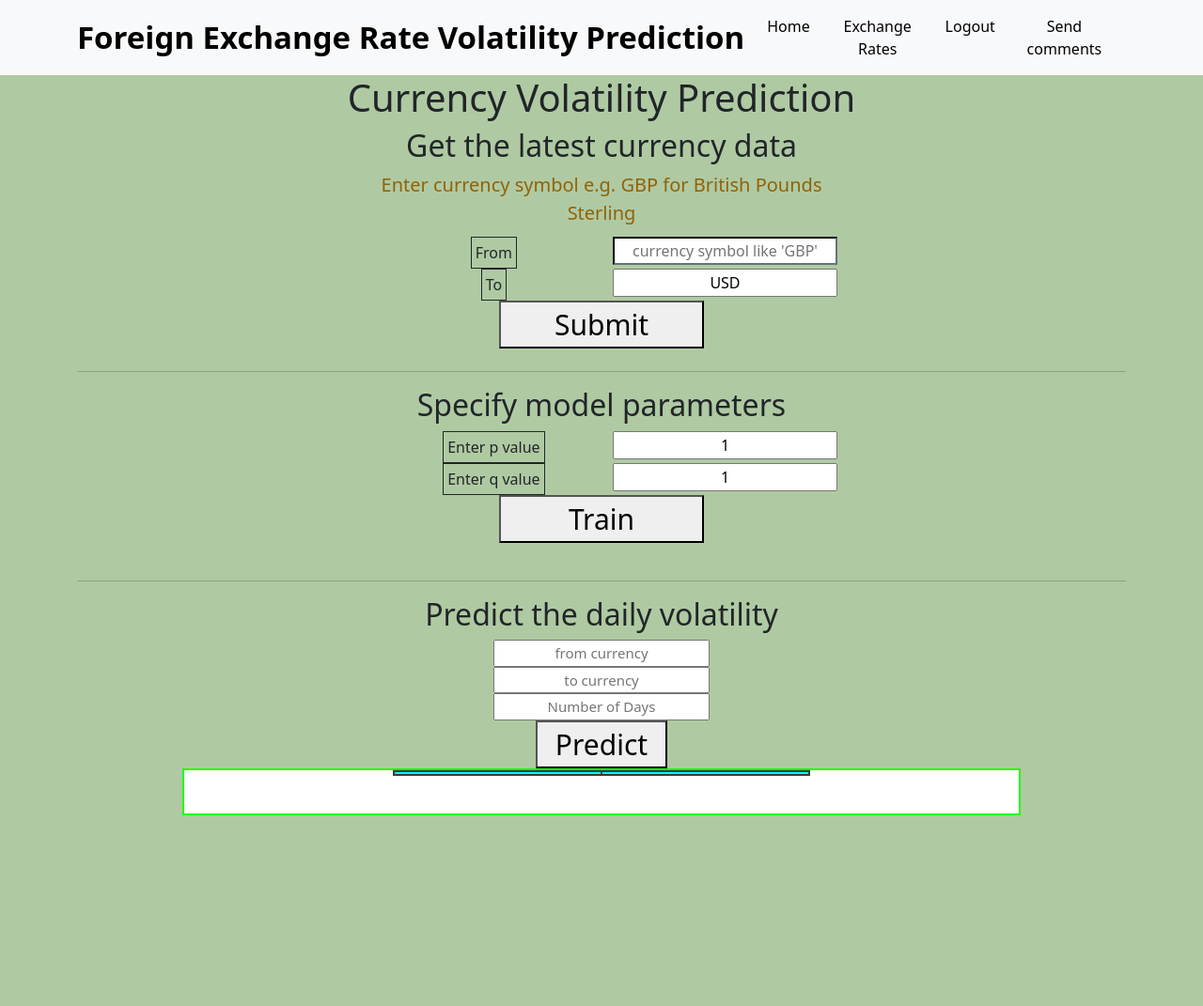
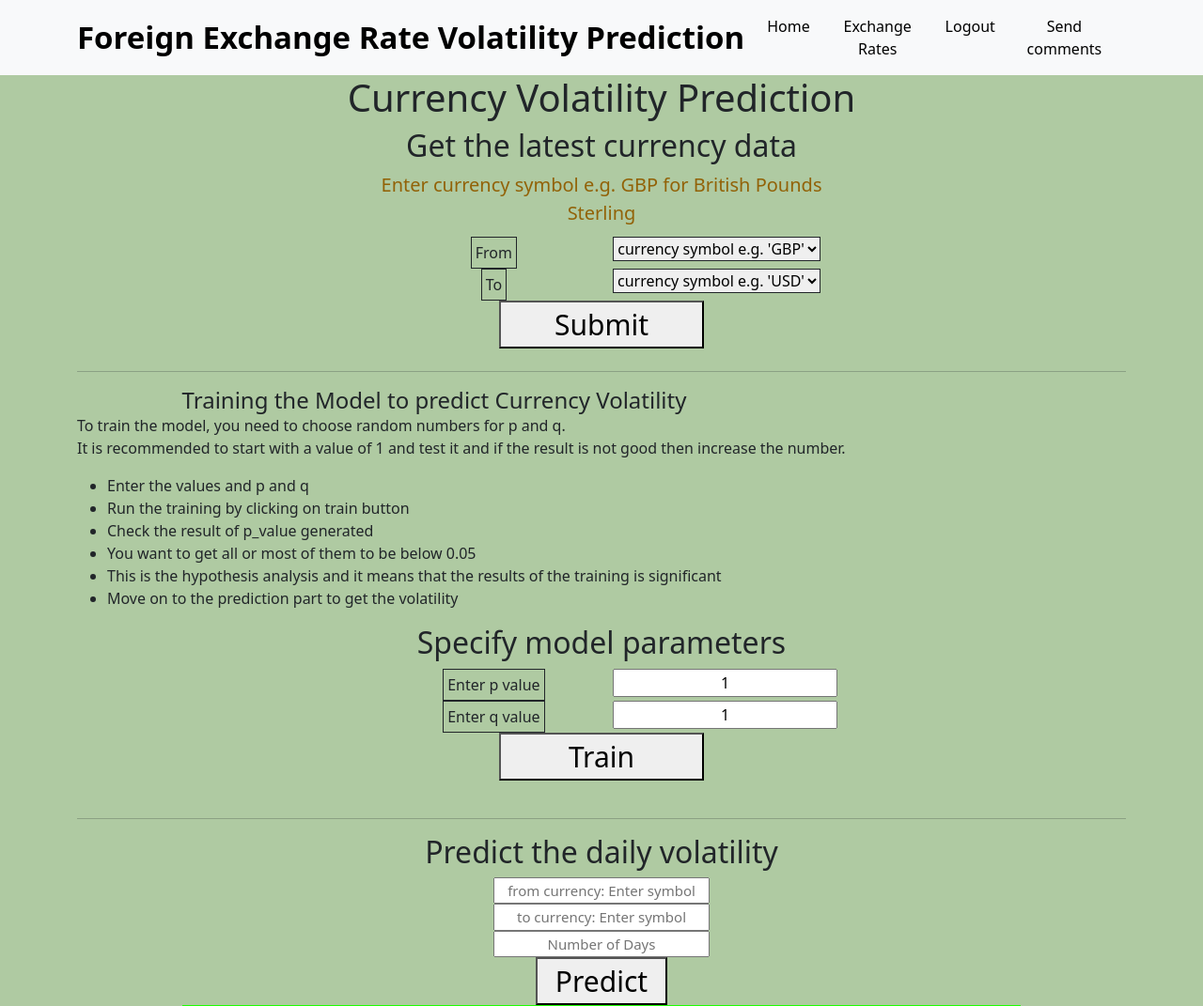
Before and after one commit to Wali-Mohamed/foreign_exchange_prediction, a Flask app: page /data in a window 1280 px wide. Shown: the top 1071 px of the page at 94% size. Before the commit the page ends 868 px from the top, so only its background shows below. Run offline with Flask 3, Linux system fonts and the light colour scheme; parts of the project's set-up code (start-up, migrations or seed data) failed here and were passed over.

Commit message:
added drop down for currencies and added instructions

```diff
--- a/app.py
+++ b/app.py
@@ -1,3 +1,4 @@
+
 import numpy as np
 from glob import glob
 
@@ -43,22 +44,29 @@ def get_data():
     session.permanent=True
     session['from_curr']=from_curr
     session['to_curr']=to_curr
+    datalist=[x for x in request.form.values()]
+    print(datalist)
 
 
     currency_class= AlphaVantageAPI()
     df=currency_class.fx_daily(from_symbol=from_curr, to_symbol=to_curr, output_size='full')
+
     data1=df.head()
     data2=data1.close.values
-    data=df.head().to_html()
+    currency_data=df.head().to_html()
+    session['currencydata']=currency_data
     table_name1=from_curr+'/'+to_curr
+    session['tablename']=table_name1
     table_name=from_curr+'_'+to_curr
     repo.insert_table(table_name, records=df, if_exists="replace")
-    return render_template("index.html", data=data, table_name=table_name1)
+    return render_template("index.html", data=currency_data, table_name=table_name1)
 
 @flask_app.route("/t", methods = ["GET", "POST"])
 def train():
     curr1=session['from_curr']
     curr2=session['to_curr']
+    table_name1=session['tablename']
+    currency_data=session['currencydata']
 
     class_model=GarchModel(from_curr=curr1,to_curr=curr2, repo=repo, use_new_data=False)
     class_model.wrangle_data(n_observations=2500)
@@ -75,7 +83,7 @@ def train():
     class_model.dump()
 
 
-    return render_template('index.html', model_pvalues=data )
+    return render_template('index.html', model_pvalues=data, data=currency_data, table_name=table_name1 )
 
 @flask_app.route("/p", methods = ["POST"])
 def predict():
--- a/static/styles.css
+++ b/static/styles.css
@@ -18,10 +18,16 @@ h1, h2{
     height: 800px;
 }
 .curr_data {
-    background-color: rgb(6, 31, 158);
+    /* background-color: rgb(6, 31, 158); */
     color: #ffffff;
-    font-size: 10px;
 
+
+}
+.explain-head>h4 {
+  /* background-color: aqua; */
+  /* border: black 1px solid; */
+  width: 80%;
+  margin: auto;
 }
 
 .summary {
@@ -75,19 +81,22 @@ form {
 
 
 table{
-    table-layout: fixed;
+    table-layout:fixed;
     border:1px solid black;
+    width: 80%;
+    margin: auto;
+    font-size: 8px;
 
 
 
   }
   table.dataframe > thead > tr > th,
   table.dataframe > tbody > tr > th,
-table.dataframe > tbody > tr > td,
-table.dataframe > thead > tr > td
+  table.dataframe > tbody > tr > td,
+  table.dataframe > thead > tr > td
  {
-    width: 25%;
-    margin: auto;
+    /* width: 20%;
+    margin: auto; */
     border: 1px solid black;
     text-align: center;
     font-weight: bold ;
--- a/templates/base.html
+++ b/templates/base.html
@@ -40,7 +40,7 @@
 
 
 
-    <div class="container text-center">
+    <div class="container">
     {%block content%}
 
     <div class="home-pic">
--- a/templates/index.html
+++ b/templates/index.html
@@ -16,18 +16,44 @@
     <div class="row  d-flex justify-content-center">
       <div class="col-sm-6 col-md-3 text-center">
 
-    <label class="border border-dark p-1" for="fname">From </label>
+    <label class="border border-dark p-1" for="from_c">From </label>
       </div>
       <div class="col-sm-6 col-md-3 text-center">
-    <input class="text-center border-dark"  type="text" id="fname" name="from_c" placeholder="currency symbol like 'GBP'" , value="">
+        <select class="text-center border-dark" name="from_c" id="from_c" >
+          <option value=""disabled selected hidden >currency symbol e.g. 'GBP'</option>
+          <option value="GBP" >GBP: British Pounds</option>
+          <option value="EUR">EUR: Euro</option>
+          <option value="SAR">SAR: Saudi Riyals</option>
+          <option value="KES">KES: Kenyan Shillings</option>
+          <option value="OMR">OMR: Oman Riyals</option>
+          <option value="EGP">EGP: Egyptian Pounds</option>
+          <option value="USD">USD: US Dollars</option>
+          <option value="TRY">TRY: Turkish Lira</option>
+          <option value="INR">INR: Indian Rupee</option>
+          <option value="CNY">CNY: Chinese Yuan</option>
+        </select>
+
       </div>
     </div>
     <div class="row  d-flex justify-content-center">
       <div class="col-sm-6 col-md-3 text-center">
-    <label class="border border-dark p-1"  for="lname">To </label>
+    <label class="border border-dark p-1"  for="to_c">To </label>
     </div>
     <div class="col-sm-6 col-md-3 text-center">
-    <input class="text-center " type="text" id="lname" name="to_c" placeholder="currency symbol like 'USD'" , value="USD">
+      <select class="text-center border-dark" id="to_c" name="to_c" id="tocurr" >
+        <option value=""disabled selected hidden >currency symbol e.g. 'USD'</option>
+        <option value="GBP" >GBP: British Pounds</option>
+        <option value="EUR">EUR: Euro</option>
+        <option value="SAR">SAR: Saudi Riyals</option>
+        <option value="KES">KES: Kenyan Shillings</option>
+        <option value="OMR">OMR: Oman Riyals</option>
+        <option value="EGP">EGP: Egyptian Pounds</option>
+        <option value="USD">USD: US Dollars</option>
+        <option value="TRY">TRY: Turkish Lira</option>
+        <option value="INR">INR: Indian Rupee</option>
+        <option value="CNY">CNY: Chinese Yuan</option>
+      </select>
+
   </div>
   </div>
   <div class="row justify-content-center">
@@ -51,8 +77,23 @@
 
 </div>
 <hr>
+<div class="explain-head">
+  <h4>Training the Model to predict Currency Volatility</h4>
+  <p> To train the model, you need to choose random numbers for p and q. <br>
+    It is recommended to start with a value of 1 and test it and if the result is not good then increase the number.
+    <ul>
+      <li>Enter the values and p and q</li>
+      <li>Run the training by clicking on train button</li>
+      <li>Check the result of p_value generated</li>
+      <li>You want to get all or most of them to be below 0.05</li>
+      <li>This is the hypothesis analysis and it means that the results of the training is significant</li>
+      <li>Move on to the prediction part to get the volatility</li>
+
+    </ul>
 
 
+  </p>
+</div>
 
 <h2>Specify model parameters</h2>
 
@@ -63,7 +104,7 @@
   <label class="border border-dark p-1 " for="p_value">Enter p value</label>
   </div>
   <div class="col-sm-6 col-md-3 text-center">
-  <input class="text-center"  type="text" name="p" placeholder="value of p" value=1 required="required" />
+  <input class="text-center"   id="p_value" type="text" name="p" placeholder="value of p" value=1 required="required" />
   </div>
 </div>
 <div class="row justify-content-center">
@@ -71,7 +112,7 @@
   <label class="border border-dark p-1" for="q_value">Enter q value</label>
   </div>
   <div class="col-sm-6 col-md-3 text-center">
-  <input class="text-center" type="text" name="q" placeholder="value of q" value=1 required="required" /><br>
+  <input class="text-center" type="text" name="q" placeholder="value of q" value=1 id="q_value" required="required" /><br>
 </div>
   </div>
   <div class="row justify-content-center">
@@ -99,8 +140,9 @@
 
   <!-- Main Input For Receiving Query to our ML -->
   <form class="predict-form" action="{{ url_for('predict')}}" method="post">
-    <input class="text-center" type="text" name="curr1" placeholder="from currency" required="required" />
-    <input class="text-center" type="text" name="curr2" placeholder="to currency" required="required" />
+
+    <input class="text-center" type="text" name="curr1" placeholder="from currency: Enter symbol" required="required" />
+    <input class="text-center" type="text" name="curr2" placeholder="to currency: Enter symbol" required="required" />
     <input class="text-center" type="text" name="days" placeholder="Number of Days" required="required" />
 
 
```
Also changed, not shown: 2 other files.
